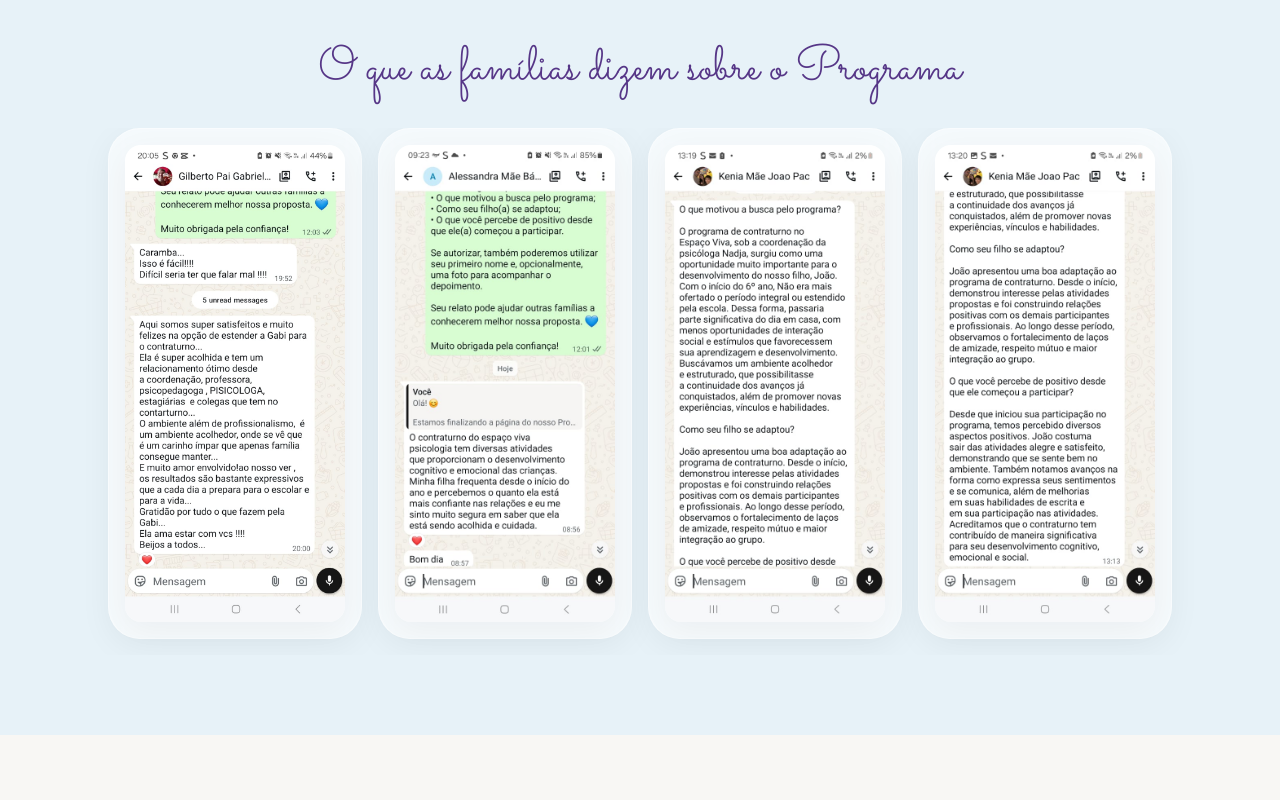
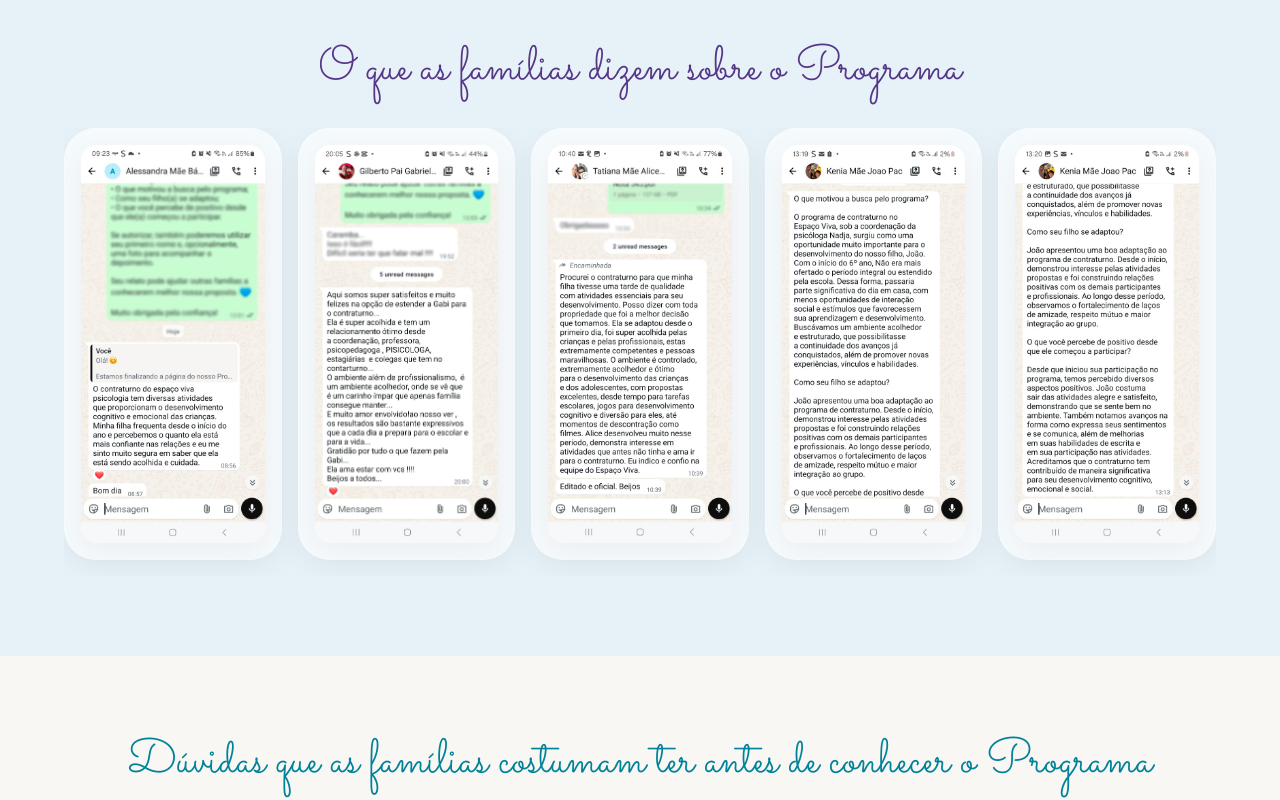
Before and after one commit to matheusprvtes/espacoviva, a website built with Vite: page index.html in a window 1280 px wide. Shown: the part 3780-4580 px from the top of the page. Built offline with nearby package versions, Linux system fonts and the light colour scheme.

Commit message:
Add files via upload

```diff
--- a/index.html
+++ b/index.html
@@ -183,16 +183,19 @@
         <h2 class="sacramento-title">O que as famílias dizem sobre o Programa</h2>
         <div class="testimonials-grid fade-in mt-4">
           <div class="testimonial-card glass image-testimonial">
-            <img src="./WhatsApp Image 2026-06-09 at 17.51.19.jpeg" alt="Depoimento de família no WhatsApp" class="testimonial-img" />
+            <img src="./depoimento-1.jpg" alt="Depoimento de família" class="testimonial-img" />
           </div>
           <div class="testimonial-card glass image-testimonial">
-            <img src="./WhatsApp Image 2026-06-09 at 17.51.20.jpeg" alt="Depoimento de família no WhatsApp" class="testimonial-img" />
+            <img src="./depoimento-2.jpg" alt="Depoimento de família" class="testimonial-img" />
           </div>
           <div class="testimonial-card glass image-testimonial">
-            <img src="./WhatsApp Image 2026-06-17 at 13.21.00.jpeg" alt="Depoimento de família no WhatsApp" class="testimonial-img" />
+            <img src="./depoimento-4.jpg" alt="Depoimento de família" class="testimonial-img" />
           </div>
           <div class="testimonial-card glass image-testimonial">
-            <img src="./WhatsApp Image 2026-06-17 at 13.21.00 (1).jpeg" alt="Depoimento de família no WhatsApp" class="testimonial-img" />
+            <img src="./depoimento-5.jpg" alt="Depoimento de família" class="testimonial-img" />
+          </div>
+          <div class="testimonial-card glass image-testimonial">
+            <img src="./depoimento-6.jpg" alt="Depoimento de família" class="testimonial-img" />
           </div>
         </div>
       </div>
@@ -280,6 +283,7 @@
       <div class="footer-right">
         <h4>Contato</h4>
         <p><strong>WhatsApp:</strong> <br><a href="https://api.whatsapp.com/send/?phone=5521988010507&app_absent=0" target="_blank">(21) 98801-0507</a></p>
+        <p style="margin-top: 15px;"><strong>Endereço:</strong> <br>Rua Medina 127 sala 1009<br>Méier - Rio de Janeiro</p>
       </div>
     </div>
     <div class="footer-bottom">
```
Also changed, not shown: depoimento-1.jpg (added), depoimento-2.jpg (added), depoimento-4.jpg (added), depoimento-5.jpg (added), depoimento-6.jpg (added).
